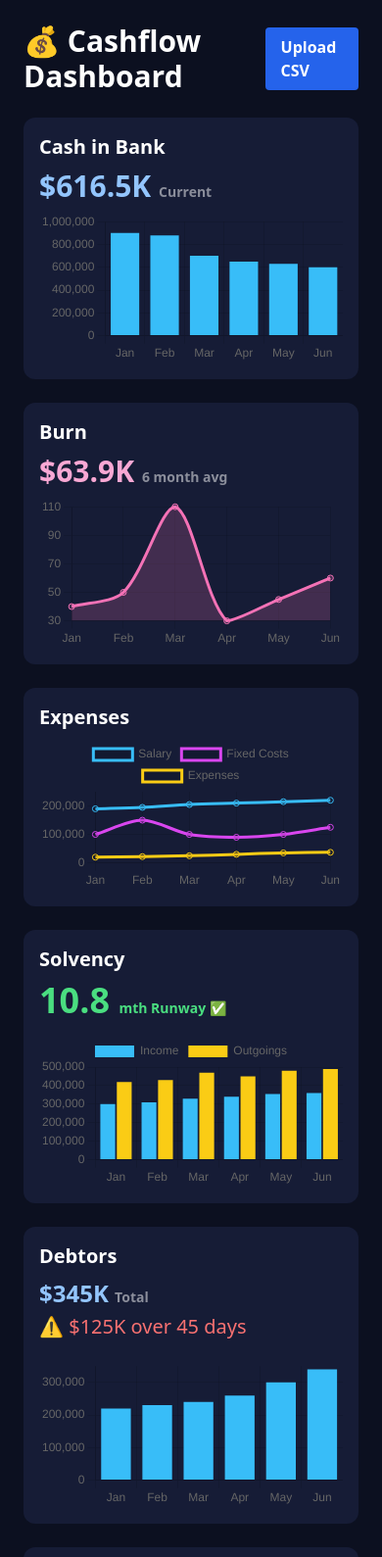
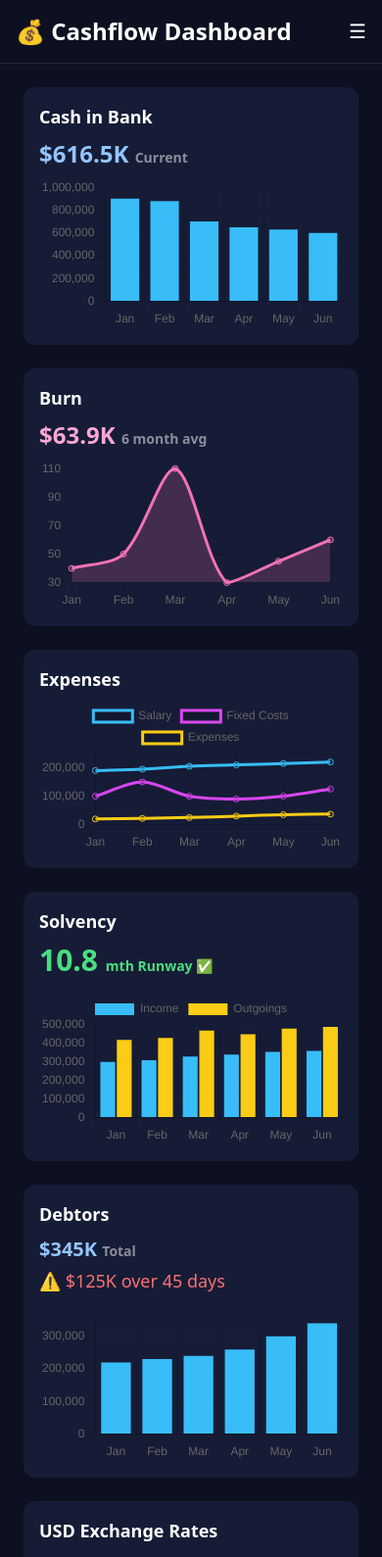
Before and after one commit to jirishus/investdive-containerized, a website: page public/index.html in a window 390 px wide. Shown: the top 1589 px of the page at 98% size. Drawn offline with nearby package versions, Linux system fonts and the light colour scheme.

Commit message:
optimized for mobile

```diff
--- a/public/index.html
+++ b/public/index.html
@@ -3,60 +3,74 @@
 <head>
   <meta charset="UTF-8" />
   <title>Cashflow Dashboard</title>
+  <meta name="viewport" content="width=device-width, initial-scale=1.0" />
   <script src="https://cdn.tailwindcss.com"></script>
   <script src="https://cdn.jsdelivr.net/npm/chart.js"></script>
 </head>
-<body class="bg-[#0c1020] text-white min-h-screen p-6">
+<body class="bg-[#0c1020] text-white min-h-screen">
 
-  <div class="flex items-center justify-between mb-6">
-  <h1 class="text-3xl font-bold">💰 Cashflow Dashboard</h1>
-  <label class="bg-blue-600 hover:bg-blue-700 text-white font-semibold py-2 px-4 rounded cursor-pointer">
-    Upload CSV
-    <input type="file" id="csvInput" accept=".csv" class="hidden" />
-  </label>
-</div>
+  <!-- Header + Mobile Menu -->
+  <header class="bg-[#0c1020] p-4 border-b border-white/10">
+    <div class="max-w-7xl mx-auto flex justify-between items-center">
+      <h1 class="text-2xl font-bold">💰 Cashflow Dashboard</h1>
+      <button id="menuToggle" class="sm:hidden text-white text-xl">&#9776;</button>
+      <nav class="hidden sm:flex gap-4 items-center" id="navLinks">
+        <label class="bg-blue-600 hover:bg-blue-700 text-white font-semibold py-2 px-4 rounded cursor-pointer">
+          Upload CSV
+          <input type="file" id="csvInput" accept=".csv" class="hidden" />
+        </label>
+      </nav>
+    </div>
+    <!-- Mobile Menu -->
+    <div id="mobileMenu" class="sm:hidden hidden mt-2 px-4">
+      <label class="block bg-blue-600 hover:bg-blue-700 text-white font-semibold py-2 px-4 rounded cursor-pointer w-full text-center">
+        Upload CSV
+        <input type="file" id="csvInputMobile" accept=".csv" class="hidden" />
+      </label>
+    </div>
+  </header>
 
+  <!-- Dashboard Grid -->
+  <main class="p-6 max-w-7xl mx-auto grid grid-cols-1 sm:grid-cols-2 lg:grid-cols-3 gap-6">
 
-  <div class="grid grid-cols-1 md:grid-cols-2 lg:grid-cols-3 gap-6">
-
-    <!-- Cash in Bank -->
+    <!-- Card: Cash in Bank -->
     <div class="bg-[#161c36] rounded-xl p-4">
-      <h2 class="text-xl font-semibold mb-2">Cash in Bank</h2>
-      <p class="text-3xl font-bold text-blue-300 mb-2">$616.5K <span class="text-sm text-white/50">Current</span></p>
-      <canvas id="cashChart" class="w-full max-h-48"></canvas>
+      <h2 class="text-lg sm:text-xl font-semibold mb-2">Cash in Bank</h2>
+      <p class="text-2xl sm:text-3xl font-bold text-blue-300 mb-2">$616.5K <span class="text-sm text-white/50">Current</span></p>
+      <canvas id="cashChart" class="w-full aspect-[4/3] max-h-[250px]"></canvas>
     </div>
 
-    <!-- Burn Rate -->
+    <!-- Card: Burn -->
     <div class="bg-[#161c36] rounded-xl p-4">
-      <h2 class="text-xl font-semibold mb-2">Burn</h2>
-      <p class="text-3xl font-bold text-pink-300 mb-2">$63.9K <span class="text-sm text-white/50">6 month avg</span></p>
-      <canvas id="burnChart" class="w-full max-h-48"></canvas>
+      <h2 class="text-lg sm:text-xl font-semibold mb-2">Burn</h2>
+      <p class="text-2xl sm:text-3xl font-bold text-pink-300 mb-2">$63.9K <span class="text-sm text-white/50">6 month avg</span></p>
+      <canvas id="burnChart" class="w-full aspect-[4/3] max-h-[250px]"></canvas>
     </div>
 
-    <!-- Expenses -->
+    <!-- Card: Expenses -->
     <div class="bg-[#161c36] rounded-xl p-4">
-      <h2 class="text-xl font-semibold mb-2">Expenses</h2>
-      <canvas id="expensesChart" class="w-full max-h-56"></canvas>
+      <h2 class="text-lg sm:text-xl font-semibold mb-2">Expenses</h2>
+      <canvas id="expensesChart" class="w-full aspect-[4/3] max-h-[300px]"></canvas>
     </div>
 
-    <!-- Solvency + Income/Outgoings -->
-    <div class="bg-[#161c36] rounded-xl p-4 col-span-1 md:col-span-2 lg:col-span-1">
-      <h2 class="text-xl font-semibold mb-2">Solvency</h2>
-      <p class="text-4xl font-bold text-green-400 mb-4">10.8 <span class="text-sm">mth Runway ✅</span></p>
-      <canvas id="incomeChart" class="w-full max-h-48"></canvas>
+    <!-- Card: Solvency -->
+    <div class="bg-[#161c36] rounded-xl p-4 col-span-1 sm:col-span-2 lg:col-span-1">
+      <h2 class="text-lg sm:text-xl font-semibold mb-2">Solvency</h2>
+      <p class="text-3xl sm:text-4xl font-bold text-green-400 mb-4">10.8 <span class="text-sm">mth Runway ✅</span></p>
+      <canvas id="incomeChart" class="w-full aspect-[4/3] max-h-[250px]"></canvas>
     </div>
 
-    <!-- Debtors -->
+    <!-- Card: Debtors -->
     <div class="bg-[#161c36] rounded-xl p-4">
-      <h2 class="text-xl font-semibold mb-2">Debtors</h2>
-      <p class="text-2xl font-bold text-blue-300 mb-1">$345K <span class="text-sm text-white/50">Total</span></p>
-      <p class="text-xl text-red-400">⚠️ $125K over 45 days</p>
-      <canvas id="debtorsChart" class="w-full max-h-40 mt-4"></canvas>
+      <h2 class="text-lg sm:text-xl font-semibold mb-2">Debtors</h2>
+      <p class="text-xl sm:text-2xl font-bold text-blue-300 mb-1">$345K <span class="text-sm text-white/50">Total</span></p>
+      <p class="text-lg text-red-400">⚠️ $125K over 45 days</p>
+      <canvas id="debtorsChart" class="w-full aspect-[4/3] max-h-[200px] mt-4"></canvas>
     </div>
 
-    <!-- Exchange Rates -->
+    <!-- Card: Currency Rates -->
     <div class="bg-[#161c36] rounded-xl p-4">
-      <h2 class="text-xl font-semibold mb-4">USD Exchange Rates</h2>
+      <h2 class="text-lg sm:text-xl font-semibold mb-4">USD Exchange Rates</h2>
       <ul class="space-y-2 text-lg">
         <li><span class="font-bold text-white">0.89</span> <span class="text-white/60">EUR</span></li>
         <li><span class="font-bold text-white">0.75</span> <span class="text-white/60">GBP</span></li>
@@ -64,9 +78,16 @@
       </ul>
     </div>
 
-  </div>
+  </main>
 
   <script>
+    // Mobile menu toggle
+    document.getElementById('menuToggle').addEventListener('click', () => {
+      const mobileMenu = document.getElementById('mobileMenu');
+      mobileMenu.classList.toggle('hidden');
+    });
+
+    // Chart data
     const months = ['Jan', 'Feb', 'Mar', 'Apr', 'May', 'Jun'];
 
     new Chart(document.getElementById('cashChart'), {
@@ -76,7 +97,7 @@
         datasets: [{
           label: 'Cash',
           data: [900000, 880000, 700000, 650000, 630000, 600000],
-          backgroundColor: 'rgb(56, 189, 248)',
+          backgroundColor: 'rgb(56, 189, 248)'
         }]
       },
       options: { responsive: true, plugins: { legend: { display: false } } }
@@ -162,6 +183,5 @@
       options: { responsive: true, plugins: { legend: { display: false } } }
     });
   </script>
-
 </body>
 </html>
```
